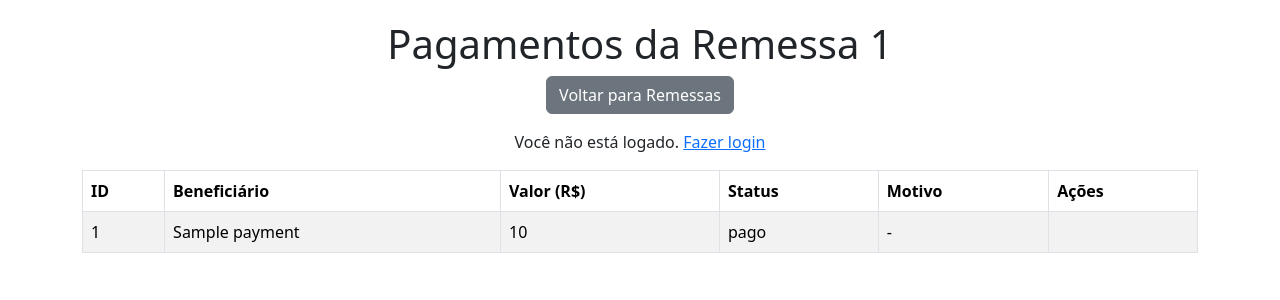
After one commit to azimutalx/CortexPay, a Django app: template django-server/operacoes/templates/payment_list.html in a window 1280 px wide. The commit adds this page. Shown: the top 300 px of the page. Run offline with Django 4.2, Linux system fonts and the light colour scheme; the template is opened without the code that fills it: most values are stand-ins (such as "Sample title", 1, 10 or a date in 2020).

Commit message:
Adicionada página para listar e reabrir pagamentos de uma remessa

```diff
--- /dev/null
+++ b/django-server/operacoes/templates/payment_list.html
@@ -0,0 +1,95 @@
+<!DOCTYPE html>
+<html lang="pt-BR">
+<head>
+  <meta charset="UTF-8">
+  <meta name="viewport" content="width=device-width, initial-scale=1.0">
+  <title>Pagamentos da Remessa {{ remittance.id }}</title>
+  <link href="https://cdn.jsdelivr.net/npm/bootstrap@5.3.3/dist/css/bootstrap.min.css" rel="stylesheet">
+  <style>
+    body {
+      padding: 20px;
+    }
+  </style>
+</head>
+<body>
+  <div class="container">
+    <h1 class="text-center">Pagamentos da Remessa {{ remittance.id }}</h1>
+    <p class="text-center">
+      <a href="{% url 'remittance_list' %}" class="btn btn-secondary">Voltar para Remessas</a>
+    </p>
+    {% if user.is_authenticated %}
+      <p class="text-center">Logado como: {{ user.username }} (<a href="{% url 'logout' %}">Sair</a>)</p>
+    {% else %}
+      <p class="text-center">Você não está logado. <a href="{% url 'login' %}">Fazer login</a></p>
+    {% endif %}
+
+    {% if error %}
+      <div class="alert alert-danger text-center">{{ error }}</div>
+    {% endif %}
+
+    <table class="table table-bordered table-striped">
+      <thead>
+        <tr>
+          <th>ID</th>
+          <th>Beneficiário</th>
+          <th>Valor (R$)</th>
+          <th>Status</th>
+          <th>Motivo</th>
+          <th>Ações</th>
+        </tr>
+      </thead>
+      <tbody>
+        {% for payment in payments %}
+          <tr>
+            <td>{{ payment.id }}</td>
+            <td>{{ payment.beneficiary_name }}</td>
+            <td>{{ payment.amount_reals }}</td>
+            <td>{{ payment.status }}</td>
+            <td>{{ payment.reason|default:"-" }}</td>
+            <td>
+              {% if payment.status == 'pago' and remittance.payer == user %}
+                <button class="btn btn-warning btn-sm" onclick="reopenPayment({{ payment.id }})">Reabrir</button>
+              {% endif %}
+            </td>
+          </tr>
+        {% empty %}
+          <tr>
+            <td colspan="6">Nenhum pagamento encontrado para esta remessa.</td>
+          </tr>
+        {% endfor %}
+      </tbody>
+    </table>
+  </div>
+
+  <script src="https://cdn.jsdelivr.net/npm/axios/dist/axios.min.js"></script>
+  <script>
+    function reopenPayment(paymentId) {
+      const reason = prompt("Digite o motivo para reabrir o pagamento:");
+      if (!reason) {
+        alert("É necessário fornecer um motivo para reabrir o pagamento.");
+        return;
+      }
+
+      const username = '{{ user.username }}';
+      const password = '1234'; // Senha fixa para simplicidade; em produção, use um método mais seguro
+      const authHeader = 'Basic ' + btoa(username + ':' + password);
+
+      axios.patch(`http://localhost:8000/api/beneficiary-payments/${paymentId}/`, {
+        status: 'pendente',
+        reason: reason
+      }, {
+        headers: {
+          'Authorization': authHeader
+        }
+      })
+      .then(response => {
+        alert('Pagamento reaberto com sucesso!');
+        location.reload();
+      })
+      .catch(err => {
+        alert('Erro ao reabrir pagamento: ' + err.message);
+      });
+    }
+  </script>
+</body>
+</html>
--- a/django-server/operacoes/templates/remittance_list.html
+++ b/django-server/operacoes/templates/remittance_list.html
@@ -32,6 +32,7 @@
           <th>Payer</th>
           <th>Total (R$)</th>
           <th>Status</th>
+          <th>Ações</th>
         </tr>
       </thead>
       <tbody>
@@ -42,10 +43,13 @@
             <td>{{ remittance.payer.name }}</td>
             <td>{{ remittance.total_amount_reals }}</td>
             <td>{{ remittance.status }}</td>
+            <td>
+              <a href="{% url 'payment_list' remittance.id %}" class="btn btn-primary btn-sm">Ver Pagamentos</a>
+            </td>
           </tr>
         {% empty %}
           <tr>
-            <td colspan="5">Nenhuma remessa encontrada.</td>
+            <td colspan="6">Nenhuma remessa encontrada.</td>
           </tr>
         {% endfor %}
       </tbody>
--- a/django-server/operacoes/urls.py
+++ b/django-server/operacoes/urls.py
@@ -3,4 +3,5 @@ from . import views
 
 urlpatterns = [
     path('remittances/', views.remittance_list_view, name='remittance_list'),
+    path('remittances/<int:remittance_id>/payments/', views.payment_list_view, name='payment_list'),
 ]
```
Also changed, not shown: django-server/operacoes/views.py (+14 -0 lines).
